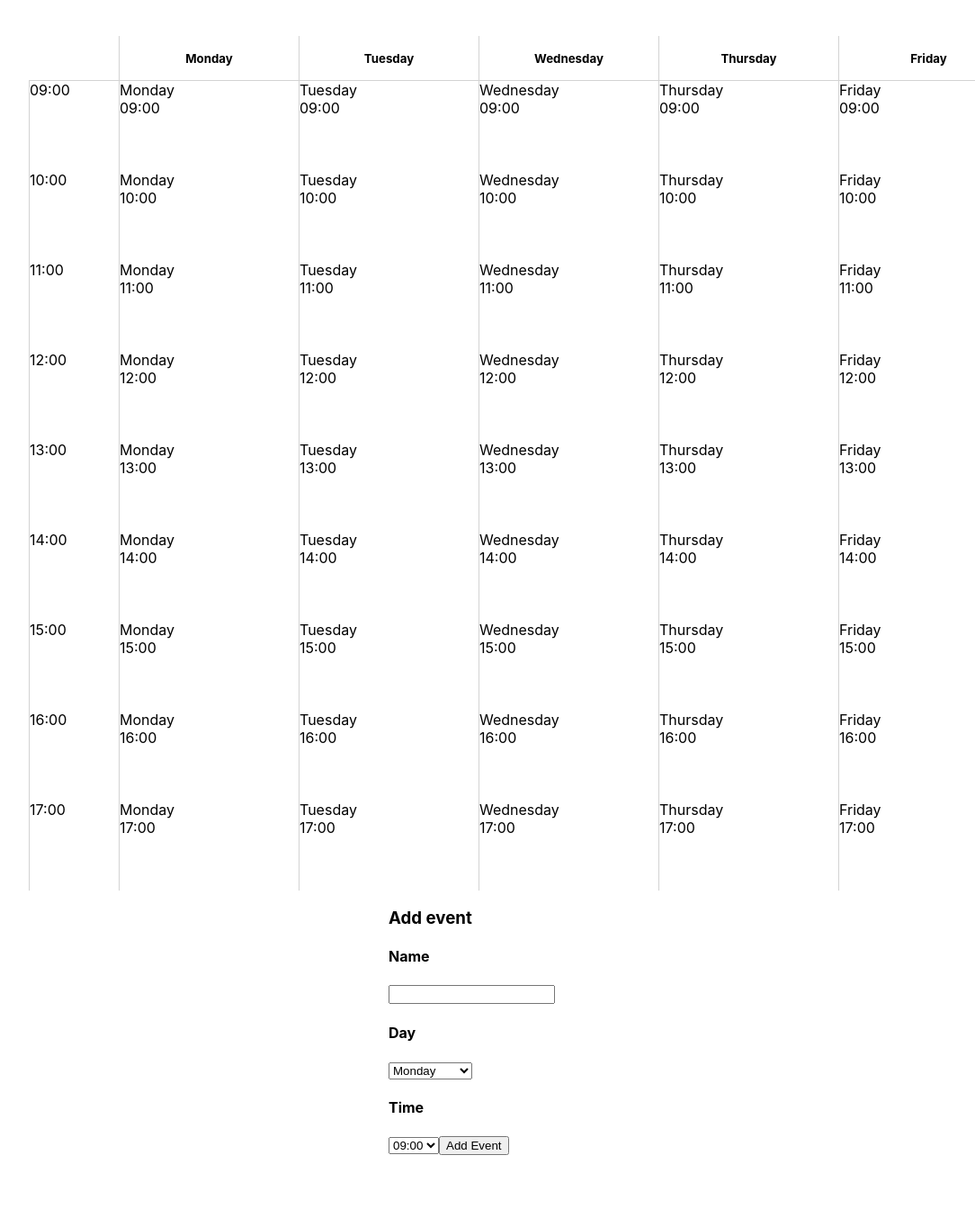
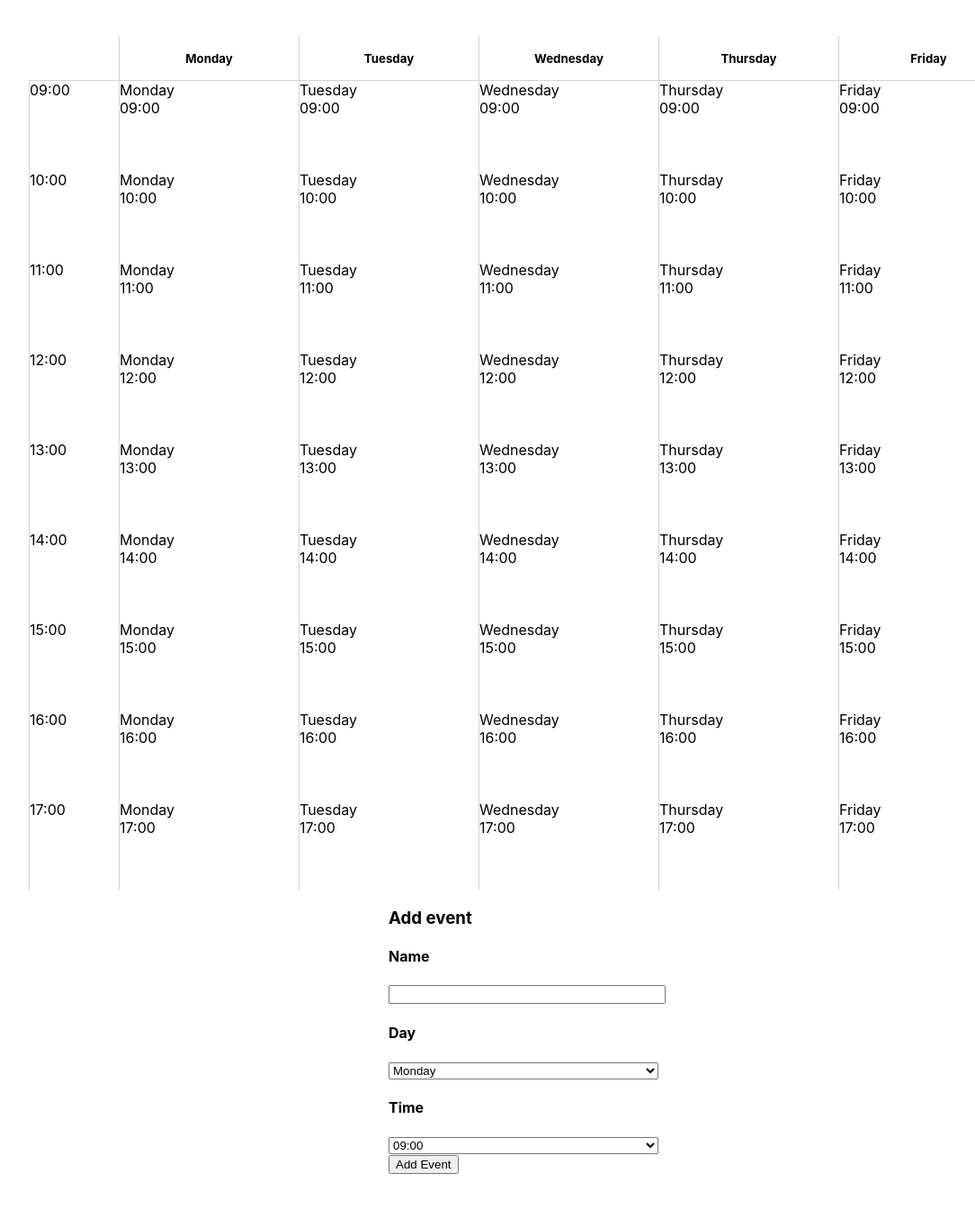
Before and after one commit to aks273/vitamin-calendar-view, a React (Create React App) app: page / in a window 1280 px wide. Shown: the whole page at 90% size, without its empty margins (58-1142 px from the left). Built offline with nearby package versions, Linux system fonts and the light colour scheme.

Commit message:
Make width of EventAdder inputs 100%

```diff
--- a/src/App.css
+++ b/src/App.css
@@ -32,3 +32,7 @@
 .event-adder {
   width: min(100%, 300px);
 }
+
+.event-adder input,select {
+  width: 100%;
+}
```
